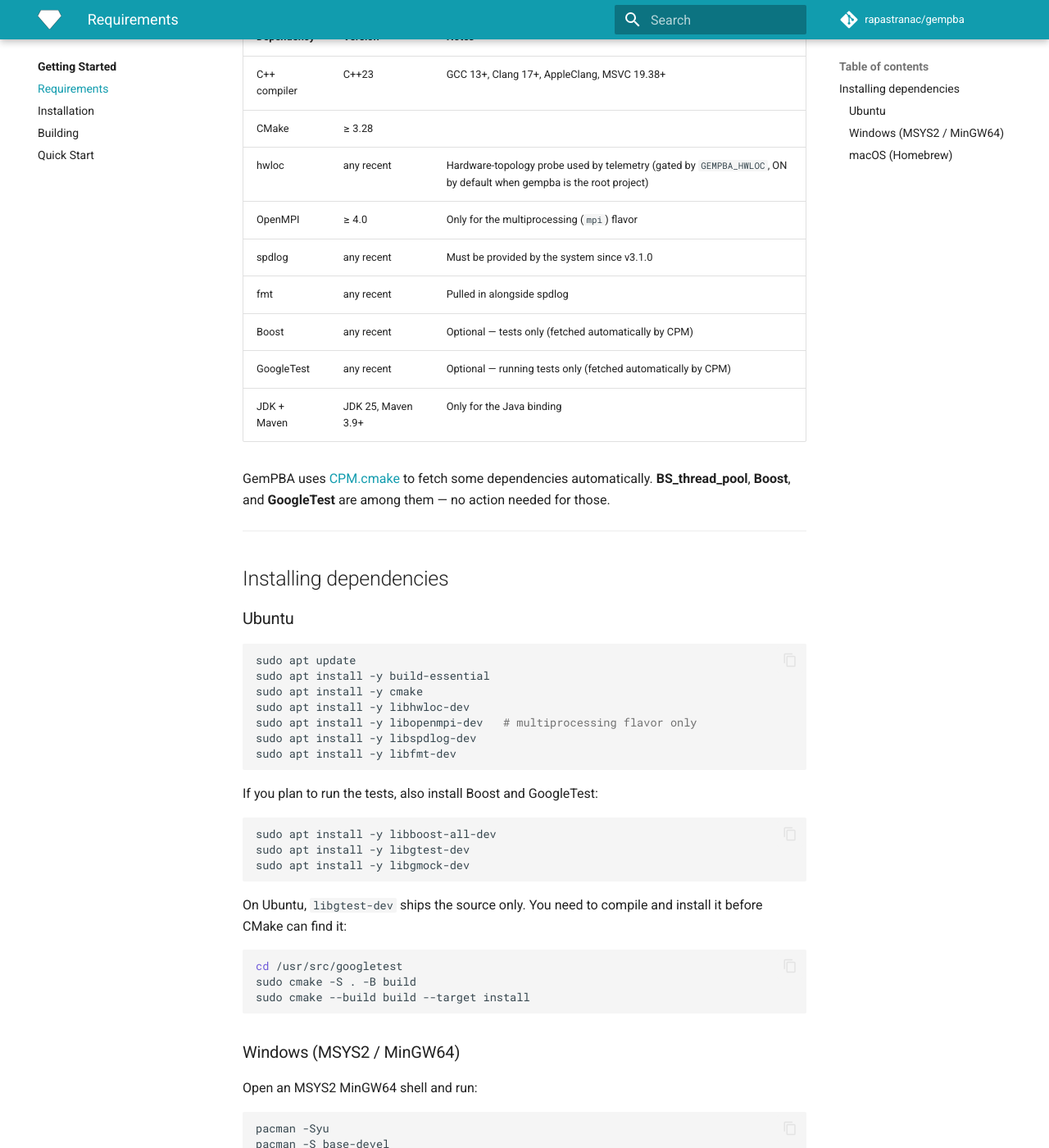
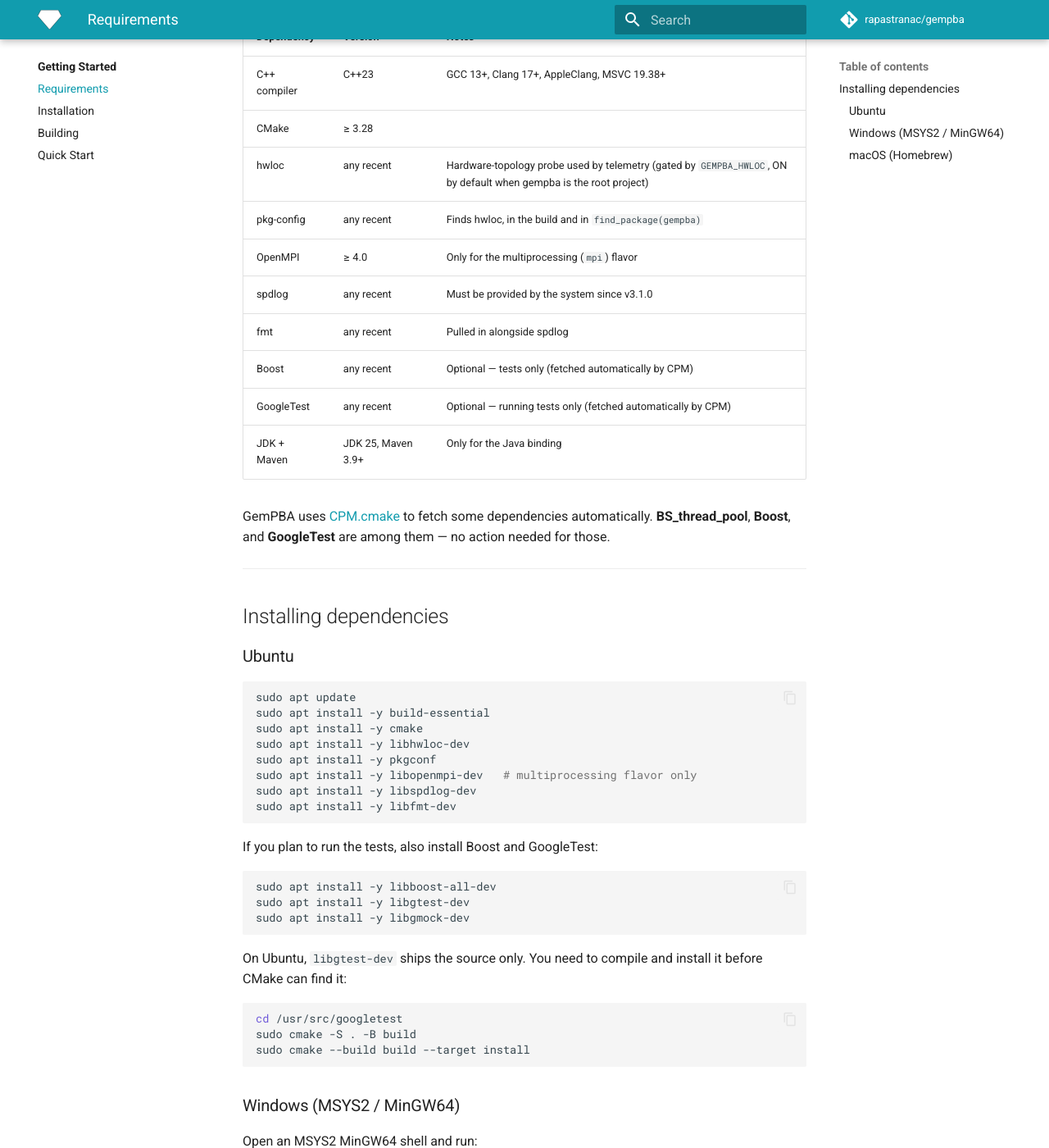
Before and after one commit to rapastranac/gempba-docs, an MkDocs documentation site: the page built from docs/getting-started/requirements.md, in a window 1280 px wide and 1400 px high, scrolled down 298 px. Shown: the whole window at 82% size. Built offline with MkDocs 1.6.1 and Material for MkDocs 9.7.7, drawn with Linux system fonts in a browser that asks for light colours; comment, search, counter and statistics services are not loaded; some of the changed text lies outside the part shown.

Commit message:
#411 docs(#18): List pkg-config in the build requirements
- The table and each platform's install commands include pkg-config, which finds hwloc in the build and in find_package(gempba)

````diff
--- a/docs/getting-started/requirements.md
+++ b/docs/getting-started/requirements.md
@@ -7,6 +7,7 @@
 | C++ compiler | C++23 | GCC 13+, Clang 17+, AppleClang, MSVC 19.38+ |
 | CMake | ≥ 3.28 | |
 | hwloc | any recent | Hardware-topology probe used by telemetry (gated by `GEMPBA_HWLOC`, ON by default when gempba is the root project) |
+| pkg-config | any recent | Finds hwloc, in the build and in `find_package(gempba)` |
 | OpenMPI | ≥ 4.0 | Only for the multiprocessing (`mpi`) flavor |
 | spdlog | any recent | Must be provided by the system since v3.1.0 |
 | fmt | any recent | Pulled in alongside spdlog |
@@ -27,6 +28,7 @@
 sudo apt install -y build-essential
 sudo apt install -y cmake
 sudo apt install -y libhwloc-dev
+sudo apt install -y pkgconf
 sudo apt install -y libopenmpi-dev   # multiprocessing flavor only
 sudo apt install -y libspdlog-dev
 sudo apt install -y libfmt-dev
@@ -59,6 +61,7 @@
 pacman -S mingw-w64-x86_64-cmake
 pacman -S mingw-w64-x86_64-make
 pacman -S mingw-w64-x86_64-hwloc
+pacman -S mingw-w64-x86_64-pkgconf
 pacman -S mingw-w64-x86_64-msmpi    # multiprocessing flavor only
 pacman -S mingw-w64-x86_64-spdlog
 pacman -S mingw-w64-x86_64-fmt
@@ -76,6 +79,7 @@
 ```bash
 brew install cmake
 brew install hwloc
+brew install pkgconf
 brew install open-mpi   # multiprocessing flavor only
 brew install spdlog
 brew install fmt
````
